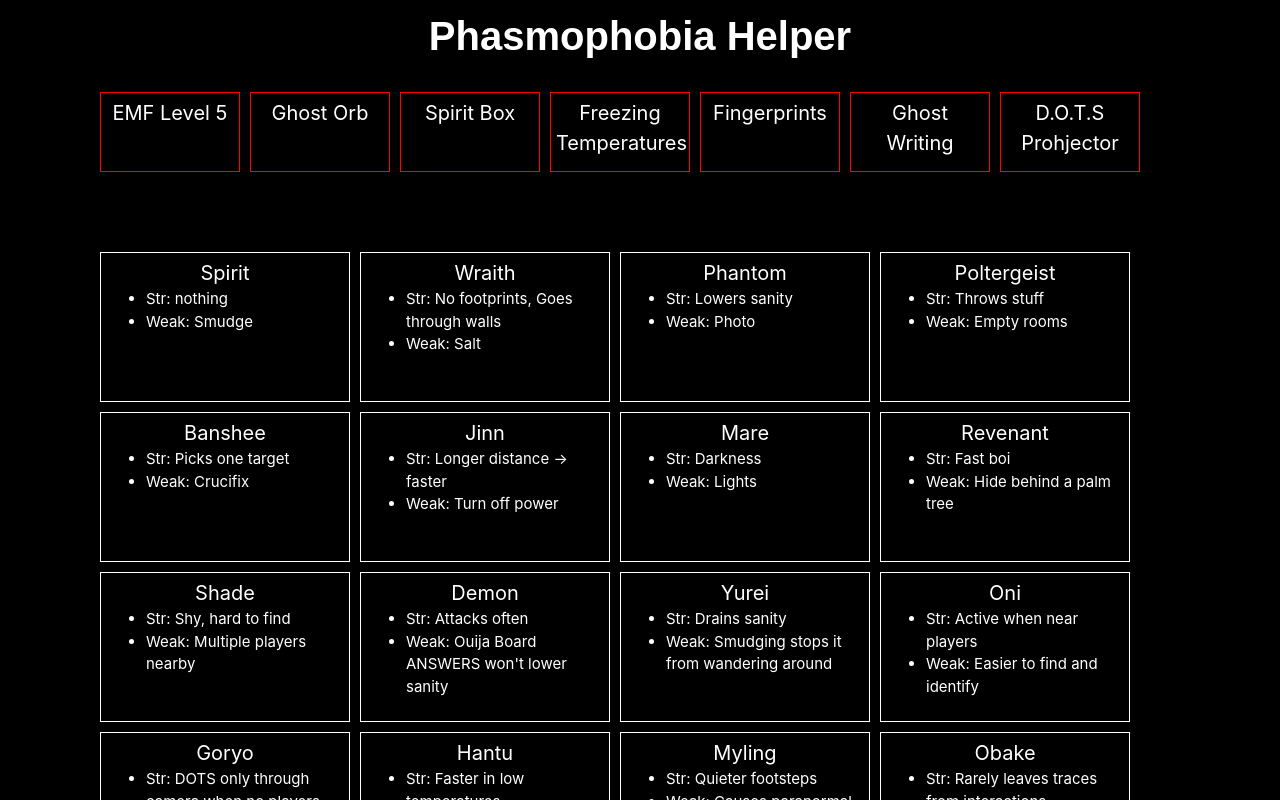
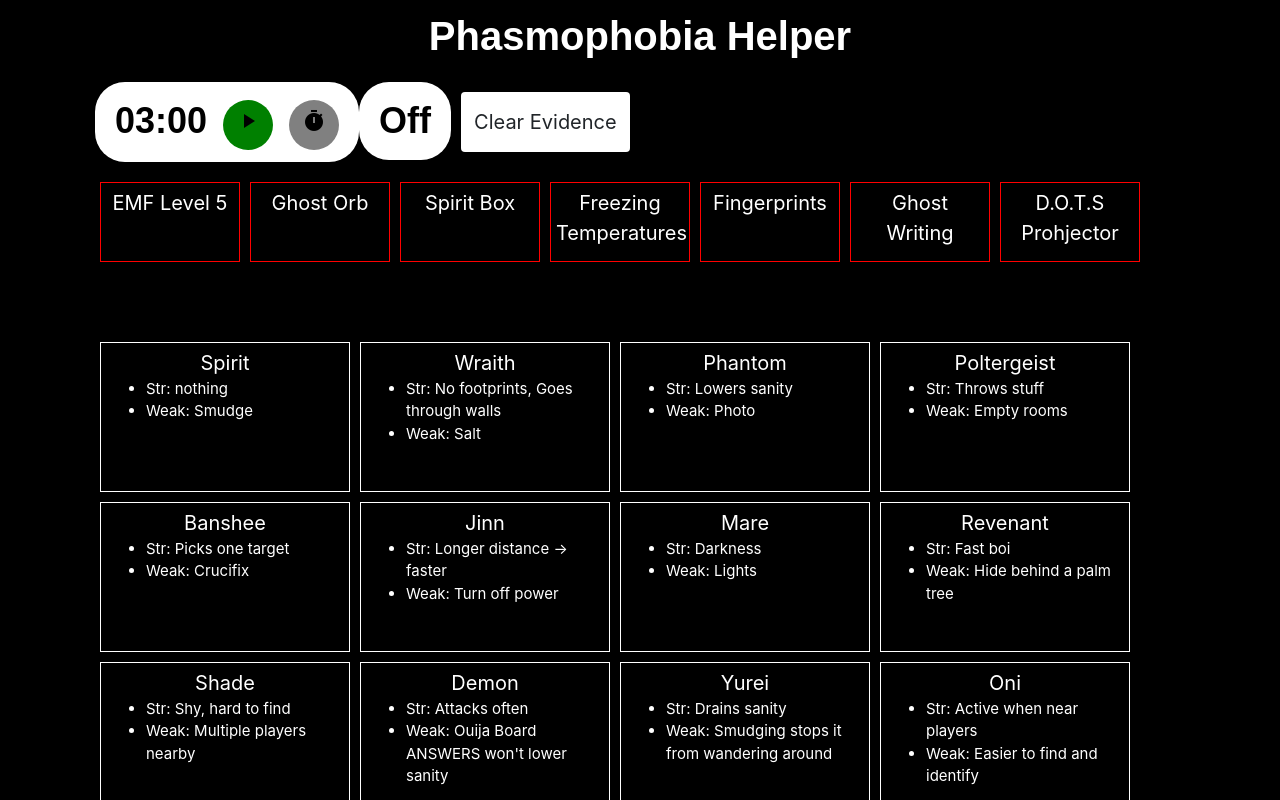
Before and after one commit to Kifemi/phasmophobia_helper, a React (Create React App) app in the folder phasmophobia_helper/: page / in a window 1280 px wide. Shown: the top 800 px of the page. Built offline with nearby package versions, Linux system fonts and the light colour scheme.

Commit message:
Added timer and clear button

```diff
--- a/phasmophobia_helper/public/index.html
+++ b/phasmophobia_helper/public/index.html
@@ -13,6 +13,8 @@
     <!-- CSS -->
     <link rel="stylesheet" href="https://cdn.jsdelivr.net/npm/bootstrap@4.5.3/dist/css/bootstrap.min.css"
           integrity="sha384-TX8t27EcRE3e/ihU7zmQxVncDAy5uIKz4rEkgIXeMed4M0jlfIDPvg6uqKI2xXr2" crossorigin="anonymous">
+    <link href="https://fonts.googleapis.com/icon?family=Material+Icons"
+          rel="stylesheet">
     <title>React App</title>
   </head>
   <body>
--- a/phasmophobia_helper/src/components/main_window.js
+++ b/phasmophobia_helper/src/components/main_window.js
@@ -3,6 +3,7 @@
 import { initGhosts, initEvidence } from '../data_manager';
 import Evidence from './evidence';
 import Ghost from './ghost';
+import Timer from './timer';
 
 import "../styles/main_window.css";
 
@@ -59,13 +60,22 @@
     this.setState({ possibleGhosts: possibleGhostsTemp });
   }
 
-  printTile() {
-    console.log(this.state.selectedGhost);
+  // printTile() {
+  //   console.log(this.state.selectedGhost);
+  // }
+
+  handleClear(event) {
+    this.setState({ selectedEvidence: [], selectedGhost: 0 });
+    event.preventDefault();
   }
 
   render() {
     return (
       <div className='container'>
+        <div className="row tools">
+          <Timer />
+          <button className="btn clearButton" onClick={this.handleClear.bind(this)}>Clear Evidence</button>
+        </div>
         <div className="row evidences">
           {this.state.evidence.map(evidence => {
             return <Evidence key={evidence.id} evidence={evidence} evidenceSelector={this.handleEvidenceSelection}
--- /dev/null
+++ b/phasmophobia_helper/src/components/timer.js
@@ -0,0 +1,95 @@
+import React, { Component } from 'react'
+
+class Timer extends Component {
+    constructor() {
+        super();
+        this.state = { time: {}, seconds: 180 };
+        this.timer = 0;
+        this.startTimer = this.startTimer.bind(this);
+        this.countDown = this.countDown.bind(this);
+        this.resetTimer = this.resetTimer.bind(this);
+        this.resetValue = 180;
+        this.timerOn = false;
+        this.timerMessage = "Off";
+    }
+
+    secondsToTime(secs) {
+        let minutes = Math.floor(secs / 60).toString().padStart(2, "0");
+        let seconds = (secs % 60).toString().padStart(2, "0");
+
+        let obj = {
+            "m": minutes,
+            "s": seconds,
+        };
+        return obj;
+    }
+
+    componentDidMount() {
+        let timeLeftVar = this.secondsToTime(this.state.seconds);
+        this.setState({ time: timeLeftVar });
+    }
+
+    startTimer() {
+        if (this.timer == 0 && this.state.seconds > 0) {
+            this.timer = setInterval(this.countDown, 1000);
+            this.timerOn = true;
+        } else {
+            clearInterval(this.timer, this.timer = 0);
+            this.timerOn = false;
+        }
+    }
+
+    countDown() {
+        let seconds = this.state.seconds - 1;
+        this.setState({
+            time: this.secondsToTime(seconds),
+            seconds: seconds,
+        });
+        this.updateTimerMessage();
+        if (seconds <= 0) {
+            clearInterval(this.timer, this.resetTimer(this.resetValue));
+        }
+    }
+
+    resetTimer() {
+        this.timerMessage = "Off";
+        clearInterval(this.timer, this.timer = 0);
+        this.timerOn = false;
+        let timeLeftVar = this.secondsToTime(180);
+        this.setState({ time: timeLeftVar, seconds: 180 });
+    }
+
+    updateTimerMessage() {
+        if(this.state.seconds < 180 && this.state.seconds >= 90) {
+            this.timerMessage = "Safe";
+        } else if(this.state.seconds < 90) {
+            this.timerMessage = "Spirit can't hunt";
+        } else {
+            this.timerMessage = "Off";
+        }
+    }
+
+    render() {
+        return(
+            <div>
+                <div className="timer">
+                    <span className="timer__part">{this.state.time.m}</span>
+                    <span className="timer__part">:</span>
+                    <span className="timer__part">{this.state.time.s}</span>
+                    <button type="button" className={`timer__btn ${this.timerOn ? "timer__btn--stop" : "timer__btn--start"} `}
+                        onClick={this.startTimer}>
+                        {this.timerOn ? <span className="material-icons">pause</span> : <span className="material-icons">play_arrow</span>}
+                    </button>
+                    <button type="button" className="timer__btn" onClick={this.resetTimer}>
+                        <span className="material-icons">timer</span>
+                    </button>
+                </div>
+                <div className="timer timer__part">
+                    {this.timerMessage}
+                </div>
+            </div>
+        );
+    };
+}
+
+export default Timer;
--- a/phasmophobia_helper/src/styles/main_window.css
+++ b/phasmophobia_helper/src/styles/main_window.css
@@ -11,3 +11,49 @@
   margin: 10px;
   vertical-align: middle;
 }
+
+.timer {
+  font-family: sans-serif;
+  display: inline-block;
+  padding: 12px 20px;
+  border-radius: 30px;
+  background-color: white;
+}
+
+.timer__part {
+  font-size: 36px;
+  font-weight: bold;
+  color: black;
+}
+
+.timer__btn {
+  width: 50px;
+  height: 50px;
+  margin-left: 16px;
+  border-radius: 50%;
+  border: none;
+  color: black;
+  background-color: grey;
+  cursor: pointer;
+}
+
+.timer__btn--start {
+  background-color: green;
+}
+
+.timer__btn--stop {
+  background-color: red;
+}
+
+.tools {
+  height: auto;
+  width: 100%;
+  margin: 10px;
+  vertical-align: middle;
+}
+
+.clearButton {
+  margin: 10px;
+  background-color: white;
+  font-size: 20px;
+}
```
